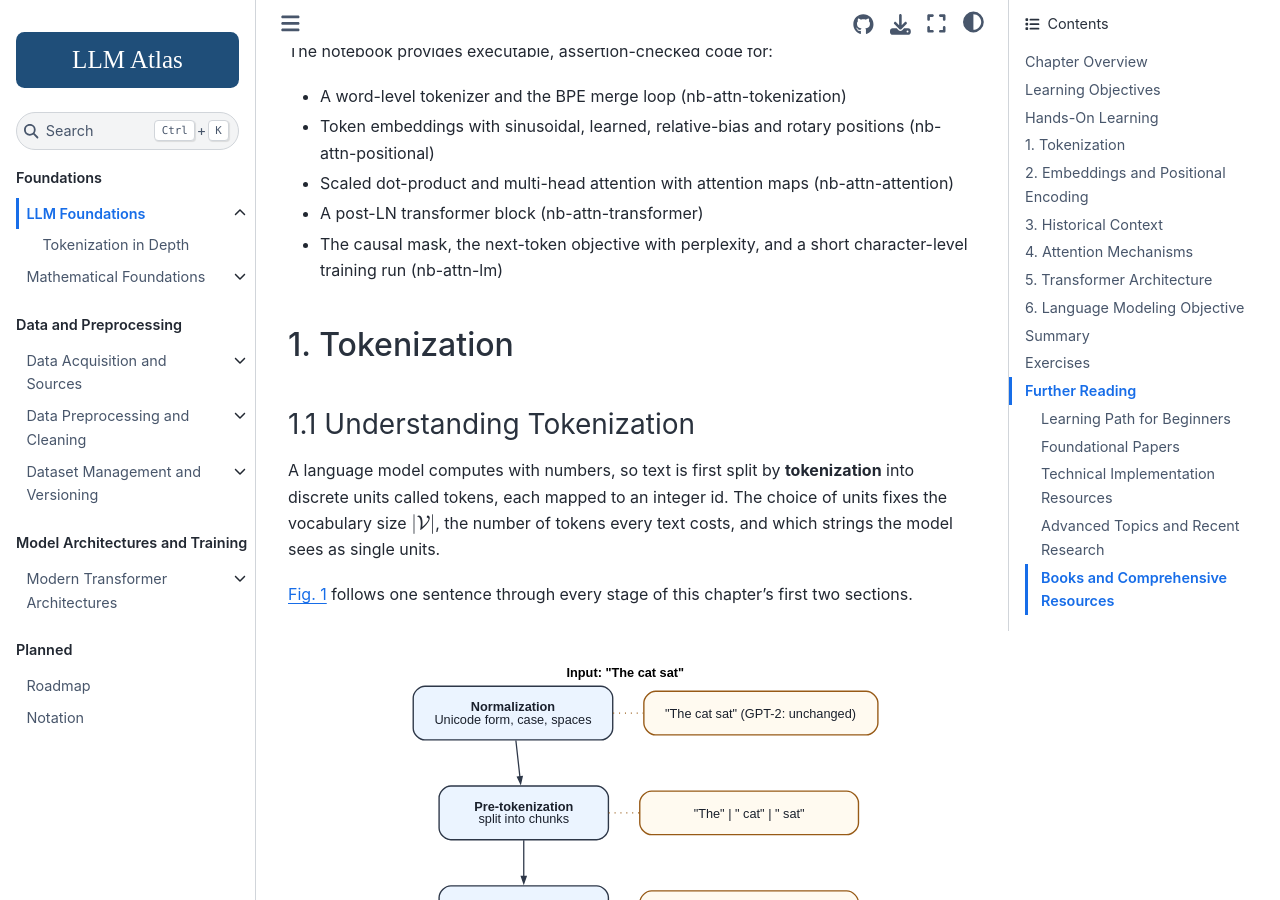
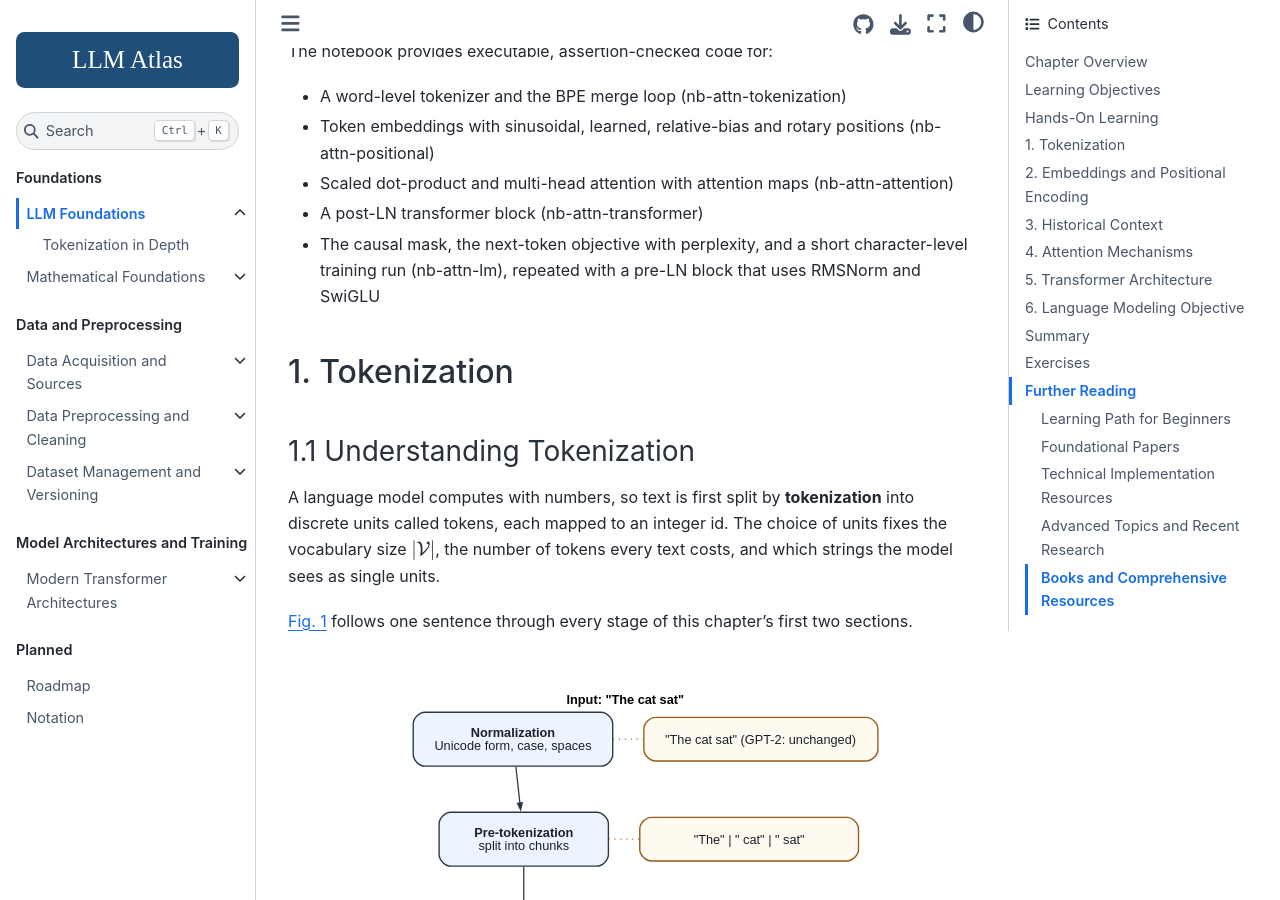
Before and after one commit to Beaker12/llmatlas, a Jupyter Book: the page built from chapters/01-foundations/index.md, in a window 1280 px wide and 900 px high, scrolled down 1702 px. Built offline with Jupyter Book 1.0.4 settings and Sphinx 7.4.7 and the Sphinx Book theme 1.1.4, drawn with Linux system fonts in a browser that asks for light colours; pages that are not in the unit, such as notebooks, are missing from menus; cross-references to code outside the pages are shown as plain code.

Commit message:
Chapter 1 notebook: pre-LN block run, bias-free head, plural fix

```diff
--- a/chapters/01-foundations/index.md
+++ b/chapters/01-foundations/index.md
@@ -44,7 +44,7 @@ The notebook provides executable, assertion-checked code for:
 - Token embeddings with sinusoidal, learned, relative-bias and rotary positions ({ref}`nb-attn-positional`)
 - Scaled dot-product and multi-head attention with attention maps ({ref}`nb-attn-attention`)
 - A post-LN transformer block ({ref}`nb-attn-transformer`)
-- The causal mask, the next-token objective with perplexity, and a short character-level training run ({ref}`nb-attn-lm`)
+- The causal mask, the next-token objective with perplexity, and a short character-level training run ({ref}`nb-attn-lm`), repeated with a pre-LN block that uses RMSNorm and SwiGLU
 
 (sec-ch1-tokenization)=
 
```
Also changed, not shown: 1 other file.
